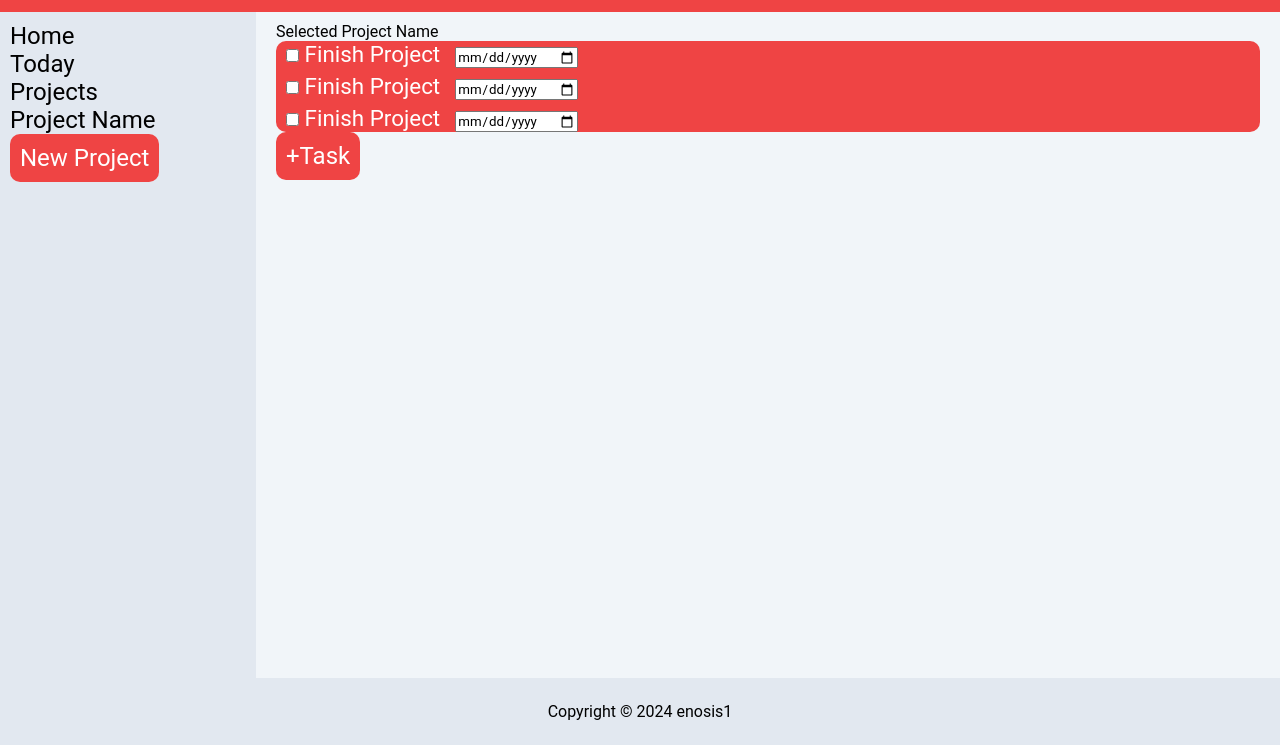
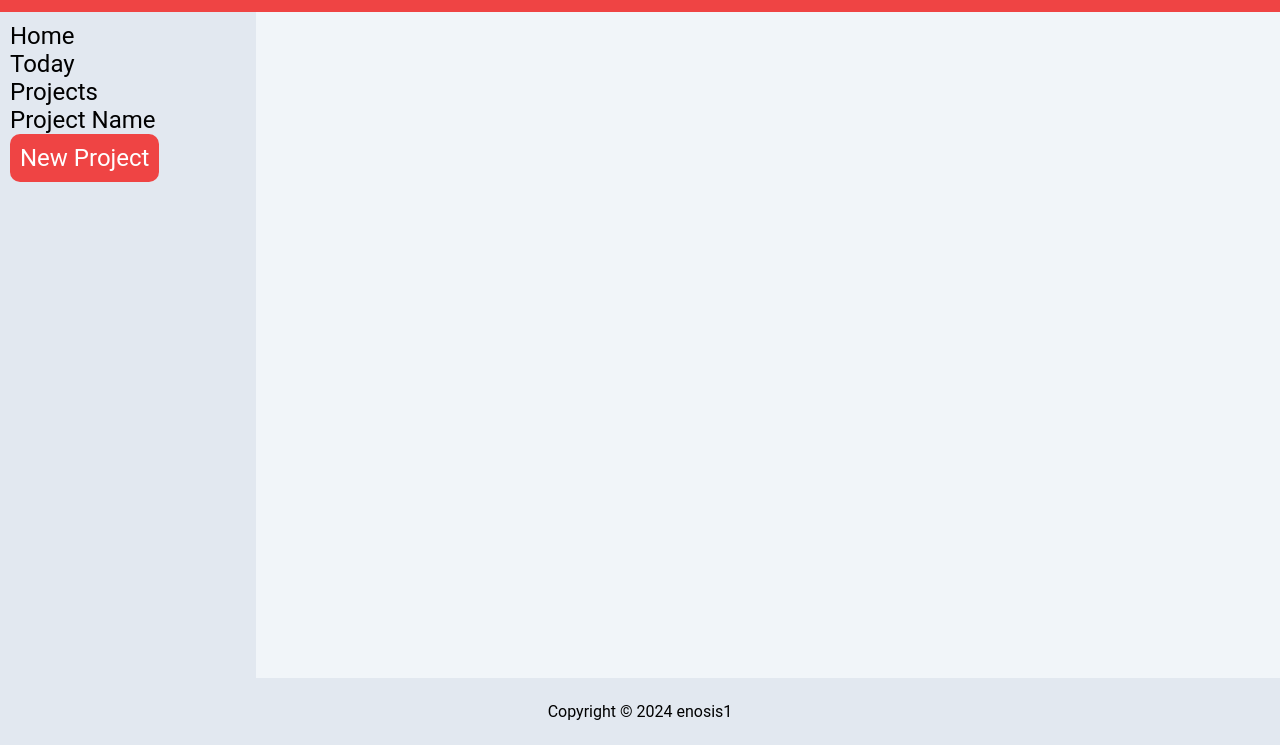
Before and after one commit to enosis1/todoapp, a website built with webpack: page src/index.html in a window 1280 px wide. Shown: the part 55-800 px from the top of the page. Built offline with nearby package versions, Linux system fonts and the light colour scheme.

Commit message:
html file now updates from displayController

```diff
--- a/src/index.html
+++ b/src/index.html
@@ -25,39 +25,7 @@
       <button class="button" type="button">New Project</button>
     </div>
 
-    <div id="content">
-      <p class="project-name">Selected Project Name</p>
-      <div class="tasks-container">
-        <div class="task">
-          <div class="task-checkbox">
-            <input type="checkbox" name="isComplete" value="isComplete" id="example1" />
-            <label for="example1">Finish Project</label>
-          </div>
-          <div class="task-due-date">
-            <input type="date" name="dueDate" value="dueDate" />
-          </div>
-        </div>
-        <div class="task">
-          <div class="task-checkbox">
-            <input type="checkbox" name="isComplete" value="isComplete" id="example2" />
-            <label for="example2">Finish Project</label>
-          </div>
-          <div class="task-due-date">
-            <input type="date" name="dueDate" value="dueDate" />
-          </div>
-        </div>
-        <div class="task">
-          <div class="task-checkbox">
-            <input type="checkbox" name="isComplete" value="isComplete" id="example3" />
-            <label for="example3">Finish Project</label>
-          </div>
-          <div class="task-due-date">
-            <input type="date" name="dueDate" value="dueDate" />
-          </div>
-        </div>
-      </div>
-      <button class="button" type="button">+Task</button>
-    </div>
+    <div id="content"></div>
     <div class="footer">
       <p>Copyright © 2024 enosis1</p>
     </div>
```
